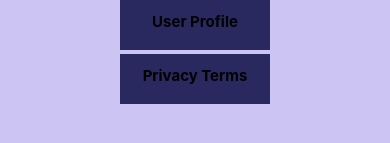
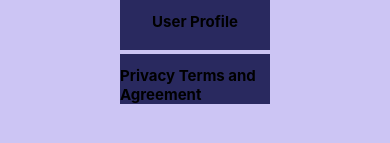
Before and after one commit to ethang17/Me-Lody, a React Native app: screen /Settings in a window 390 px wide. Shown: the part 455-598 px from the top of the page. Built offline with nearby package versions, Linux system fonts and the light colour scheme; what expo-linking would draw is missing.

Commit message:
Changed wording in settings

```diff
--- a/screens/SettingsScreen.tsx
+++ b/screens/SettingsScreen.tsx
@@ -22,7 +22,7 @@ export default function SettingsScreen({ navigation }: RootStackScreenProps<'Set
       <Pressable onPress={() => navigation.replace('Privacy')}>
         <View style = {styles.blockButton} >
           <Text style = {styles.buttonLabel}>
-            Privacy Terms
+            Privacy Terms and Agreement
           </Text>
         </View>
       </Pressable>
```
